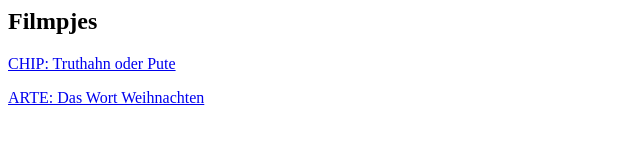
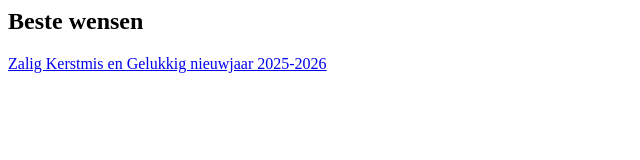
Before and after one commit to BartOsmap/BartOsmap.github.io, a plain HTML site: page index.html in a window 1280 px wide. Shown: the whole page, without its empty margins (0-640 px from the left). Drawn offline with Linux system fonts and the light colour scheme.

Commit message:
Update index.html

```diff
--- a/index.html
+++ b/index.html
@@ -1,4 +1,3 @@
-<H2>Filmpjes</H2>
+<H2>Beste wensen</H2>
 
-<a href=./Truthahn_Pute.mp4>CHIP: Truthahn oder Pute</a><p>
-<a href=./Weihnachten.mp4>ARTE: Das Wort Weihnachten</a><p>
+<a href=.Kerstmis2025.mp4>Zalig Kerstmis en Gelukkig nieuwjaar 2025-2026 </a><p>
```
